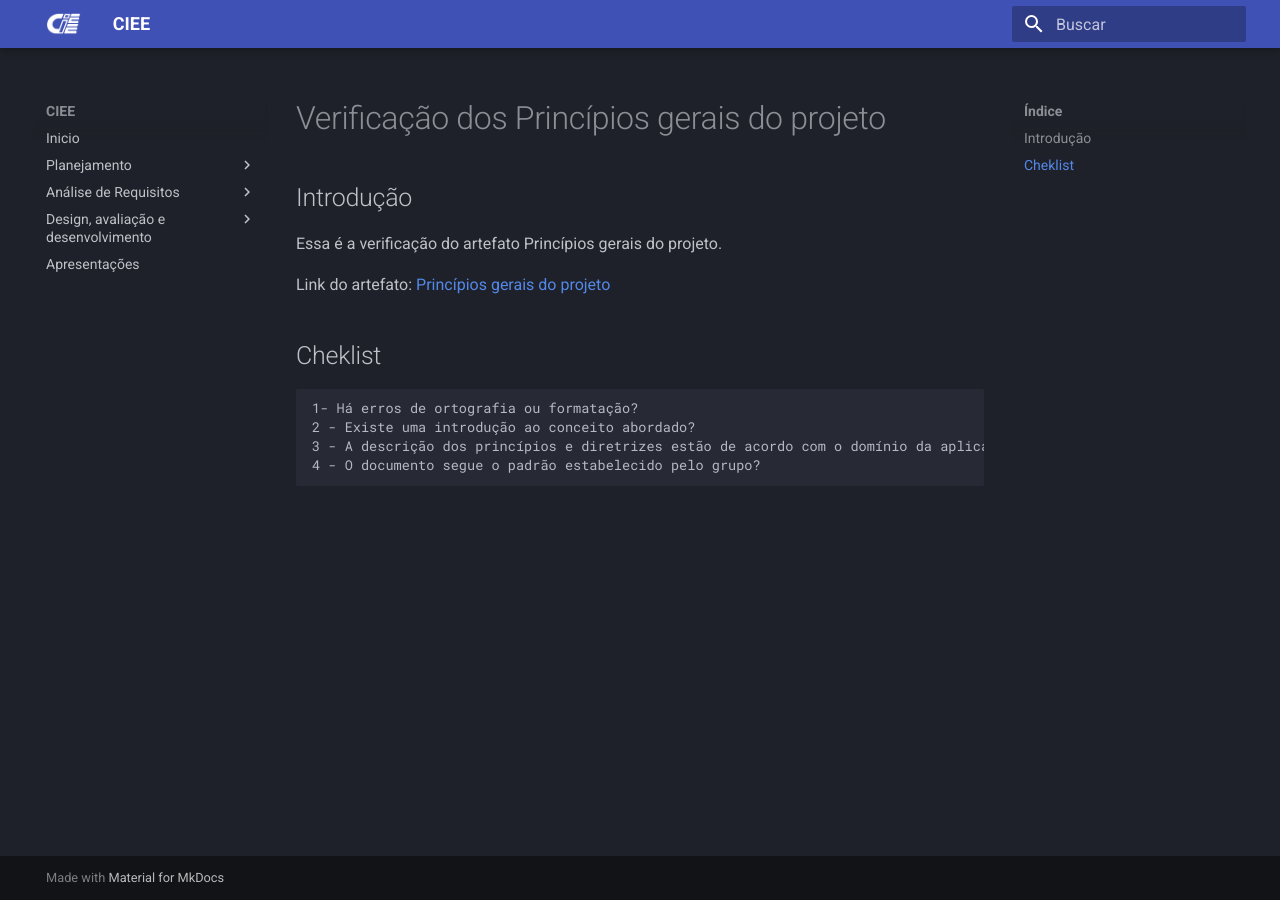
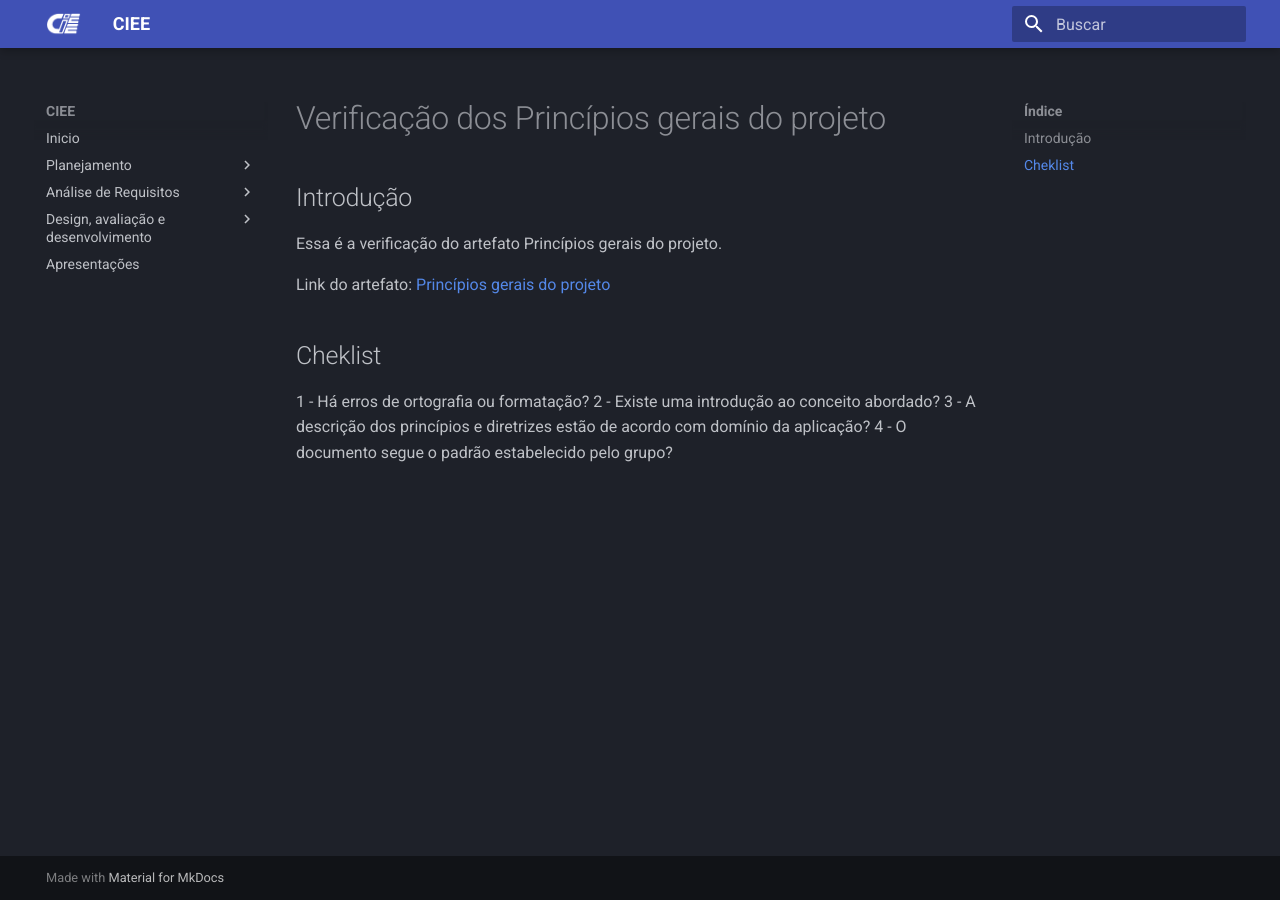
Before and after one commit to JoaoGElvas/2022.1-CIEE, an MkDocs documentation site: the page built from docs/Verificacao_dos_artefatos/principios_gerais_projeto.md, in a window 1280 px wide. Built offline with MkDocs 1.6.1 and Material for MkDocs 9.7.7, drawn with Linux system fonts in a browser that asks for light colours.

```diff
--- a/docs/Verificacao_dos_artefatos/principios_gerais_projeto.md
+++ b/docs/Verificacao_dos_artefatos/principios_gerais_projeto.md
@@ -5,7 +5,7 @@
   Link do artefato: [Princípios gerais do projeto](https://github.com/Interacao-Humano-Computador/2022.1-CIEE/blob/main/docs/analise_requisitos/Principios_projeto.md)
 
 ## Cheklist
-    1- Há erros de ortografia ou formatação?
-    2 - Existe uma introdução ao conceito abordado?
-    3 - A descrição dos princípios e diretrizes estão de acordo com o domínio da aplicação?
-    4 - O documento segue o padrão estabelecido pelo grupo?
+   1 - Há erros de ortografia ou formatação?
+   2 - Existe uma introdução ao conceito abordado?
+   3 - A descrição dos princípios e diretrizes estão de acordo com domínio da aplicação?
+   4 - O documento segue o padrão estabelecido pelo grupo?
```
